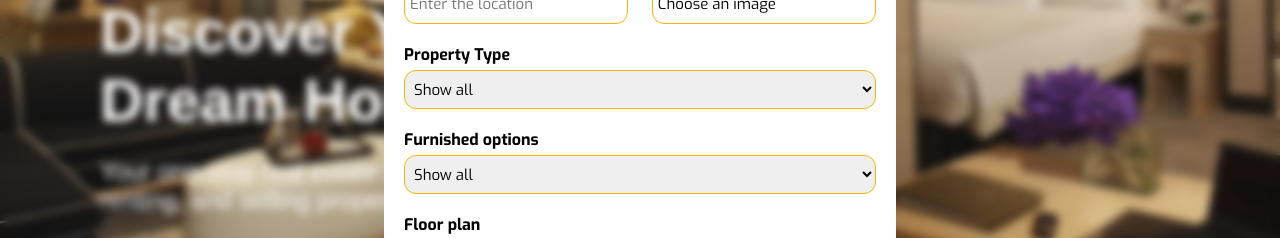
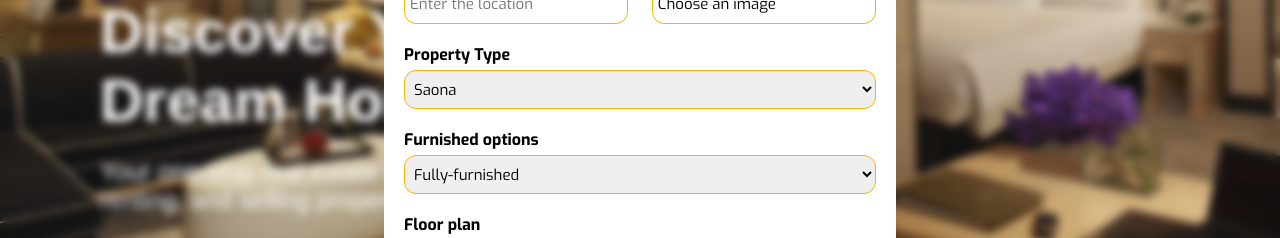
Before and after one commit to AhmedAmgadElsharkawy/Real-Estate-Property-Management, a React (Vite) app in the folder client/: page / in a window 1280 px wide. Both pictures are taken after typing "Sample" into the empty fields and a click on the button "Add Property". Shown: the part 323-561 px from the top of the page. Built offline with nearby package versions, Linux system fonts and the light colour scheme.

Commit message:
toast errors in add property

```diff
--- a/client/src/components/AddProperty/AddProperty.jsx
+++ b/client/src/components/AddProperty/AddProperty.jsx
@@ -15,8 +15,8 @@ function AddProperty({onClose}) {
         bedrooms: "",
         bathrooms: "",
         price: "",
-        propertyType: "show all",
-        furnishOptions: "show all",
+        propertyType: "Saona",
+        furnishOptions: "Fully-furnished",
         description: "",
         status: "ForSale",
         floorPlan: "",
@@ -94,8 +94,8 @@ function AddProperty({onClose}) {
             bedrooms: "",
             bathrooms: "",
             price: "",
-            propertyType: "show all",
-            furnishOptions: "show all",
+            propertyType: "Saona",
+            furnishOptions: "Fully-furnished",
             description: "",
             status: "",
             floorPlan: "",
@@ -119,13 +119,18 @@ function AddProperty({onClose}) {
         else if (details.price === "")
             toast.error("Price should be added", toastOptions);
         else if (details.furnishOptions === "")
-            toast.error("Furniture details should be added", toastOptions)
+            toast.error("Furniture details should be added", toastOptions);
         else if (details.propertyType === "")
             toast.error("Property type should be added", toastOptions);
         else if (details.location === "")
             toast.error("Location should be added", toastOptions);
         else if (details.description === "")
             toast.error("Description should be added", toastOptions);
+        else if (details.exteriorFeatures[0] === "")
+            toast.error("Exterior features should be added", toastOptions);
+        else if (details.interiorFeatures[0] === "")
+            toast.error("Interior features should be added", toastOptions);
+
         else {
             try {
                 await axios.post("http://localhost:3000/property/add", details)
@@ -198,7 +203,6 @@ function AddProperty({onClose}) {
                 <div className={styles.bigChooseDiv}>
                     <h4>Property Type</h4>
                     <select className={styles.bigSelect} name="propertyType" id="propertyType"  onChange={handleChange} value={details.propertyType}>
-                        <option value="Show all">Show all</option>
                         <option value="Saona">Saona</option>
                         <option value="Jacozy">Jacozy</option>
                     </select>
@@ -207,7 +211,6 @@ function AddProperty({onClose}) {
                 <div className={styles.bigChooseDiv}>
                     <h4>Furnished options</h4>
                     <select className={styles.bigSelect} name="furnishOptions" id="furnishOptions" onChange={handleChange} value={details.furnishOptions}>
-                        <option value="Show all">Show all</option>
                         <option value="Fully-furnished">Fully-furnished</option>
                         <option value="Semi-furnished">Semi-furnished</option>
                         <option value="Not-furnished">Not-furnished</option>
```
